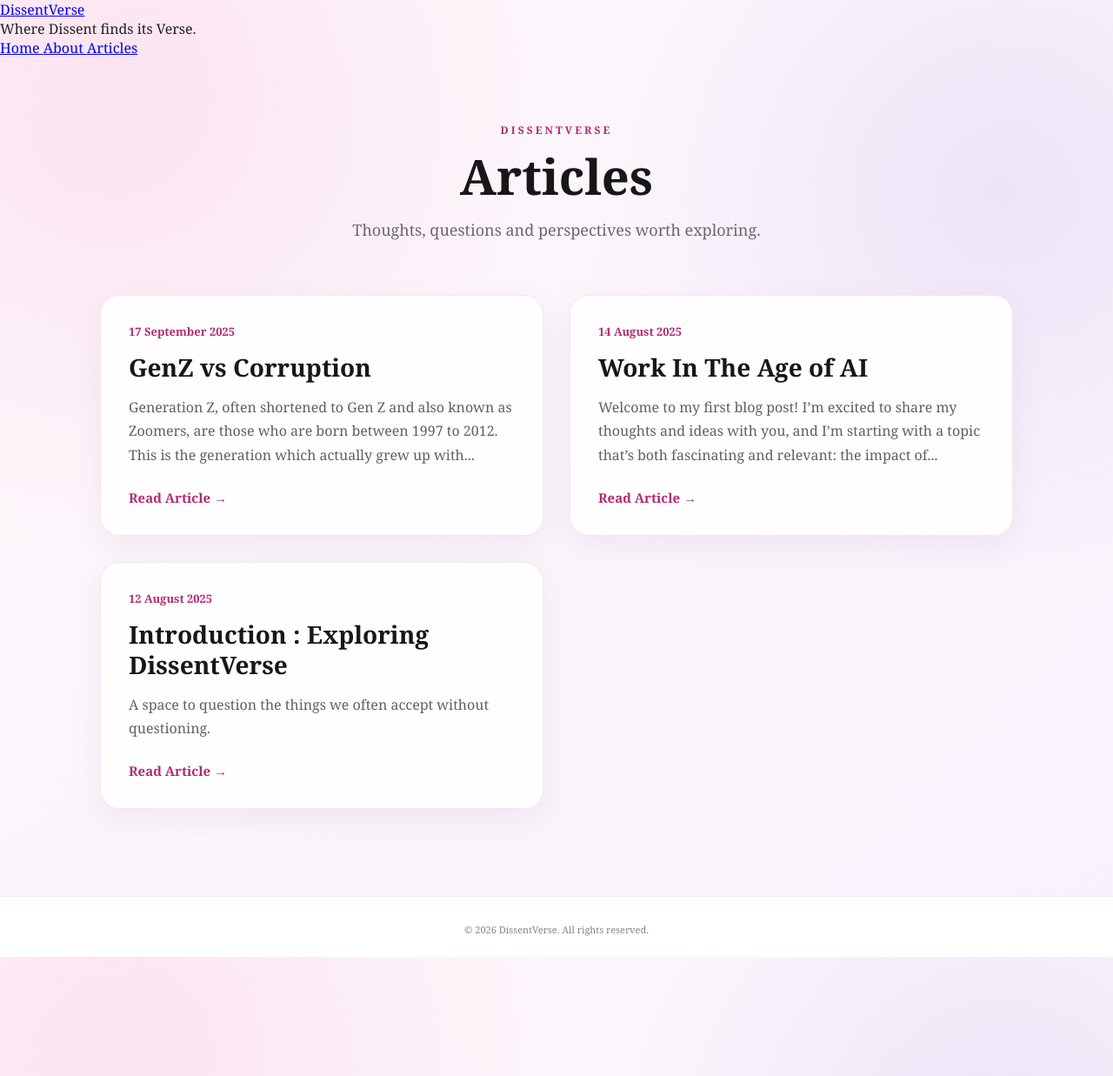
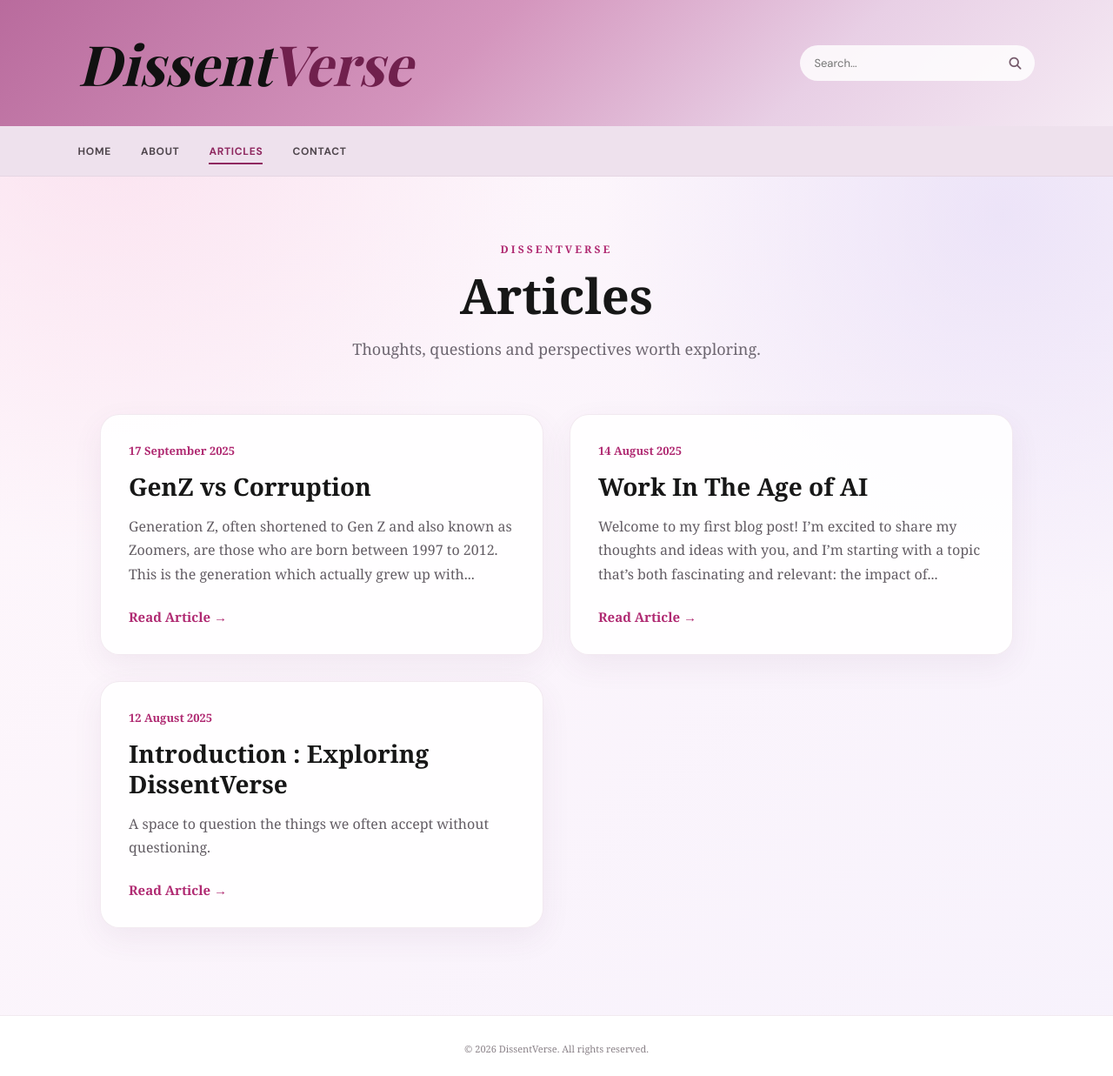
Before and after one commit to dissentverse/dissentverse, a Jekyll site: the page built from article.html, in a window 1280 px wide. Shown: the whole page at 87% size. Built offline with Jekyll 4.4.1, drawn with Linux system fonts in a browser that asks for light colours; some web fonts are replaced.

Commit message:
Update article.html

```diff
--- a/article.html
+++ b/article.html
@@ -403,47 +403,47 @@ permalink: /articles.html
 
   <!-- HEADER -->
 
-  <header class="site-header">
+  <header class="top-header">
 
-    <div class="header-inner">
+  <div class="top-brand">
+    Dissent<span>Verse</span>
+  </div>
 
-      <div class="brand-block">
+  <div class="search-box">
+    <input
+      type="text"
+      placeholder="Search..."
+      aria-label="Search"
+    >
 
-        <div class="brand-row">
+    <i class="fa-solid fa-magnifying-glass"></i>
+  </div>
 
-          <a class="brand" href="{{ site.baseurl }}/">
-            Dissent<span>Verse</span>
-          </a>
-
-        </div>
-
-        <div class="tagline">
-          Where Dissent finds its Verse.
-        </div>
-
-      </div>
+</header>
 
 
-      <nav class="navigation">
+<nav class="nav-bar">
 
-        <a href="{{ site.baseurl }}/">
-          Home
-        </a>
+  <a href="{{ site.baseurl }}/">
+    HOME
+  </a>
 
-        <a href="{{ site.baseurl }}/about.html">
-          About
-        </a>
+  <a href="{{ site.baseurl }}/about.html">
+    ABOUT
+  </a>
 
-        <a href="{{ site.baseurl }}/articles.html">
-          Articles
-        </a>
+  <a
+    href="{{ site.baseurl }}/articles.html"
+    class="active"
+  >
+    ARTICLES
+  </a>
 
-      </nav>
+  <a href="mailto:dissentverse@gmail.com">
+    CONTACT
+  </a>
 
-    </div>
-
-  </header>
-
+</nav>
 
   <!-- ARTICLES -->
 
```
